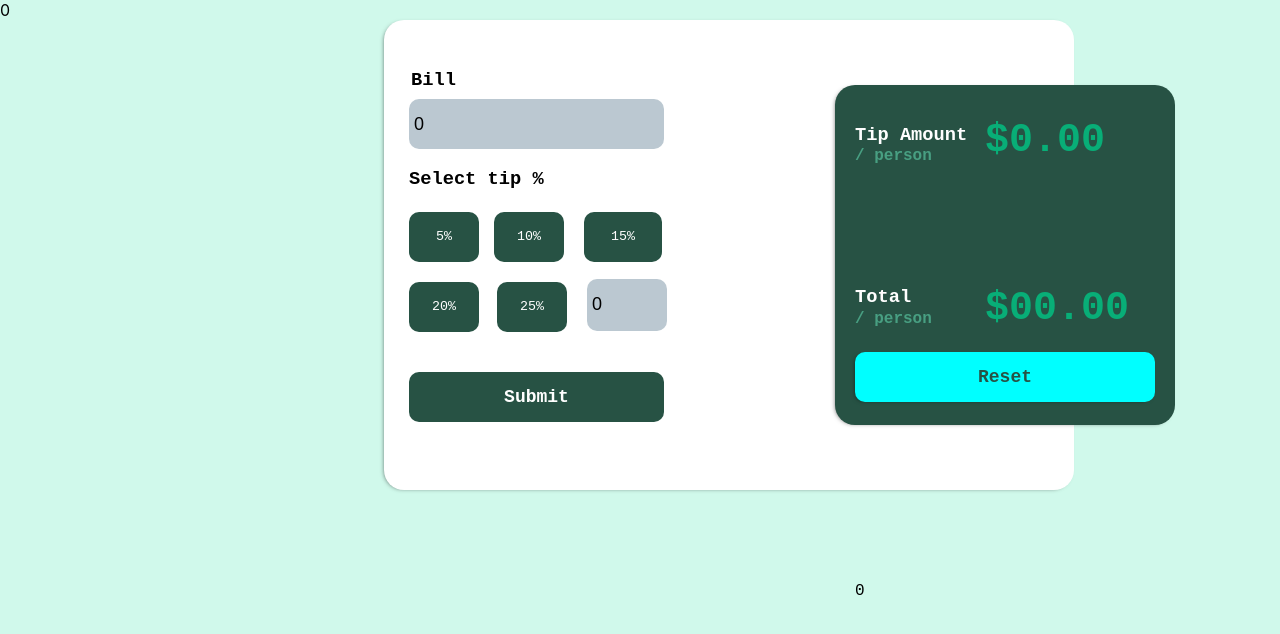
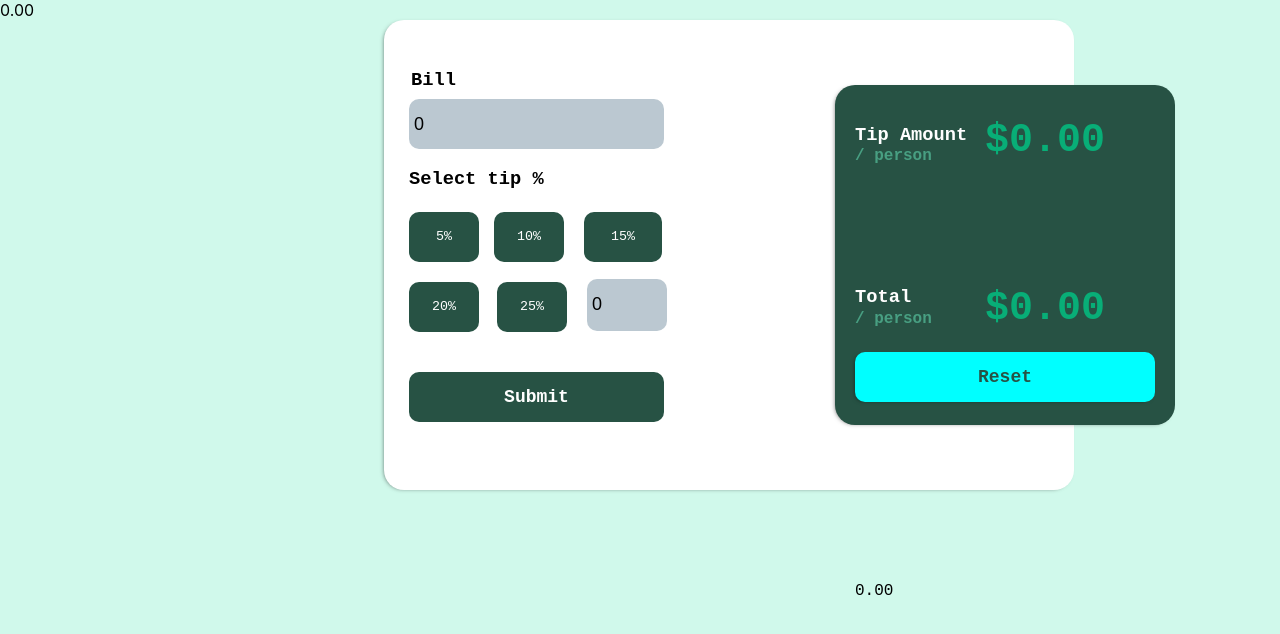
Before and after one commit to Josephsil312/tip-calculator-fe, a React (Create React App) app: page / in a window 1280 px wide. Shown: the top 634 px of the page. Built offline with nearby package versions, Linux system fonts and the light colour scheme.

Commit message:
resolved recursive numbers

```diff
--- a/src/components/right/Right.jsx
+++ b/src/components/right/Right.jsx
@@ -5,9 +5,9 @@ import { reset } from '../../redux/userSlice'
 import { useDispatch } from 'react-redux'
 const Right = () => {
     const dispatch = useDispatch()
-    let bill = Number(useSelector(state => state.user.bill));
-    let tip = (Number(useSelector(state => state.user.tip)).toFixed(2));
-    let btntip = (Number(useSelector(state => state.user.btntip)).toFixed(2));
+    let bill = Number(useSelector(state => state.user.bill))
+    let tip = Number(useSelector(state => state.user.tip))
+    let btntip = Number(useSelector(state => state.user.btntip))
 
     const handleReset = (e) => {
         e.preventDefault();
@@ -21,19 +21,19 @@ const Right = () => {
                 <div className="tip">
                     <h3 className="tipamt">Tip Amount</h3>
                     <h4 className="perperson">/ person</h4>
-                    <h4 className='billl1'>${(btntip)}</h4>
+                    <h4 className='billl1'>${(btntip).toFixed(2)}</h4>
                 </div>
                 <div className="total">
                     <h3 className="totall">Total</h3>
                     <h4 className="perpersonn">/ person</h4>
-                    <h4 className='tip111'>${bill + btntip}</h4>
+                    <h4 className='tip111'>${(bill + btntip).toFixed(2)}</h4>
                 </div>
             </div>
             <button className="reset" onClick={handleReset}>Reset</button>
-            {((tip*0.01) * bill) + bill}
+            {(((tip*0.01) * bill) + bill).toFixed(2)}
 
         </div>
-        {((tip*0.01) * bill)}
+        {((tip*0.01) * bill).toFixed(2)}
         </>
     )
 }
```
